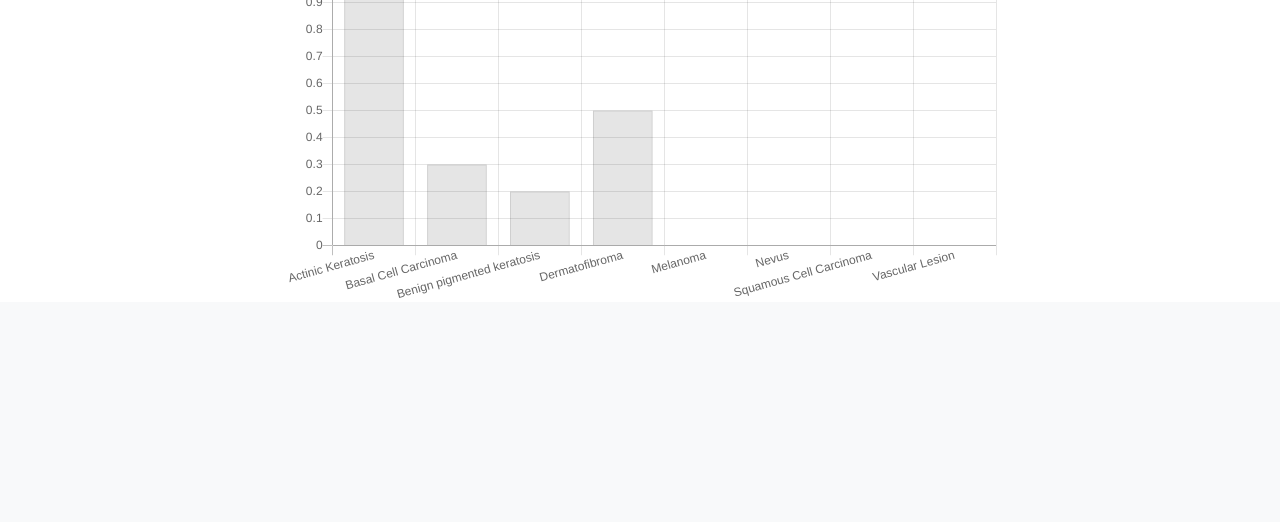
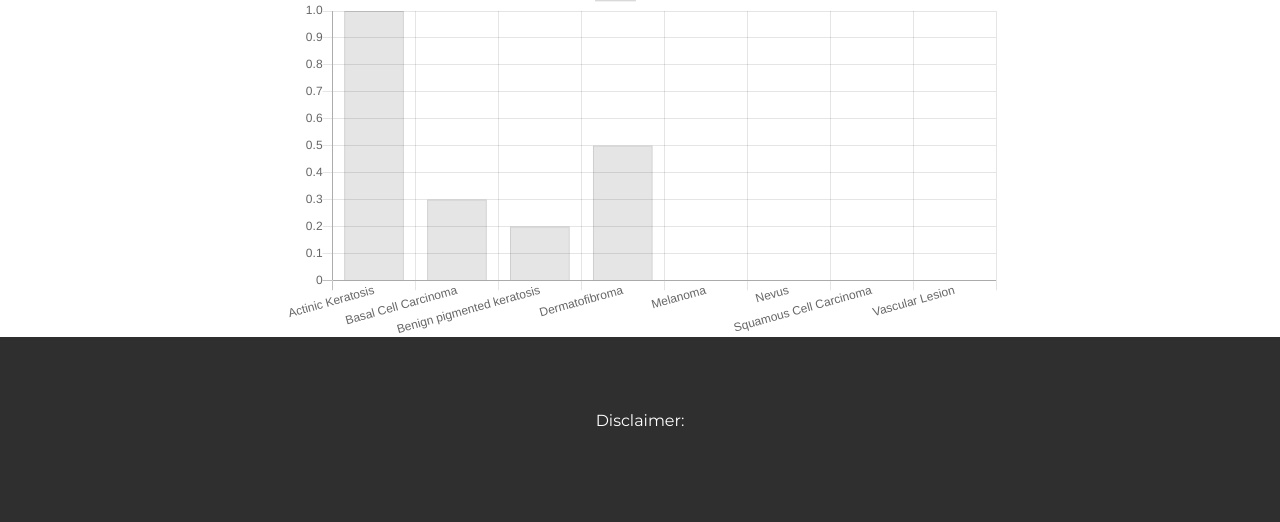
Before and after one commit to GitKat89/mole, a Django app: page /mole/analyze in a window 1280 px wide. Shown: the part 829-1351 px from the top of the page. Before the commit the page ends 1127 px from the top, so only its background shows below. Run offline with Django 3.2, Linux system fonts and the light colour scheme; some libraries are stand-ins or nearby versions.

Commit message:
improved style and added text

```diff
--- a/mole_django/mole_classifier/templates/mole_classifier/base.html
+++ b/mole_django/mole_classifier/templates/mole_classifier/base.html
@@ -6,14 +6,55 @@
 
     <link rel="stylesheet" href="https://stackpath.bootstrapcdn.com/bootstrap/4.4.1/css/bootstrap.min.css" integrity="sha384-Vkoo8x4CGsO3+Hhxv8T/Q5PaXtkKtu6ug5TOeNV6gBiFeWPGFN9MuhOf23Q9Ifjh"
         crossorigin="anonymous">
+    <link href="https://fonts.googleapis.com/css?family=Montserrat" rel="stylesheet">
     <meta name="viewport" content="width=device-width, initial-scale=1, shrink-to-fit=no">
     <!-- <link href="design.css" rel="stylesheet"> -->
+    <style>
+        body {
+            font: 20px Montserrat, sans-serif;
+            line-height: 1.8;
+            color: #f5f6f7;
+        }
+
+        p {
+            font-size: 16px;
+        }
+
+        h1 {
+            color: black;
+        }
+
+        .margin {
+            margin-bottom: 45px;
+        }
+
+        .navbar {
+            padding-top: 15px;
+            padding-bottom: 15px;
+            border: 0;
+            border-radius: 0;
+            margin-bottom: 0;
+            font-size: 12px;
+            letter-spacing: 5px;
+        }
+
+        .container-fluid {
+            padding-top: 70px;
+            padding-bottom: 70px;
+        }
+
+        .bg-4 {
+            background-color: #2f2f2f;
+            /* Black Gray */
+            color: #fff;
+        }
+    </style>
 </head>
 
 <body>
 
     <nav class="navbar navbar-expand-lg navbar-light bg-light">
-        <a class="navbar-brand" href="#">Mole Classifier</a>
+        <a class="navbar-brand" href="{% url 'index' %}">Mole Classifier</a>
         <button class="navbar-toggler" type="button" data-toggle="collapse" data-target="#navbarSupportedContent" aria-controls="navbarSupportedContent"
             aria-expanded="false" aria-label="Toggle navigation">
             <span class="navbar-toggler-icon"></span>
@@ -32,7 +73,7 @@
                 <li class="nav-item dropdown">
                     <a class="nav-link dropdown-toggle" href="#" id="navbarDropdown" role="button" data-toggle="dropdown" aria-haspopup="true"
                         aria-expanded="false">
-                        Dropdown
+                        Menu
                     </a>
                     <div class="dropdown-menu" aria-labelledby="navbarDropdown">
                         <a class="dropdown-item" href="{% url 'info' %}">Info</a>
@@ -66,6 +107,10 @@
     <div id="content" name="content">
         {% block content %} {% endblock %}
     </div>
+    <footer class="container-fluid bg-4 text-center">
+        <p>Disclaimer:
+        </p>
+    </footer>
+</body>
 
-</body>
 </html>
--- a/mole_django/mole_classifier/templates/mole_classifier/index.html
+++ b/mole_django/mole_classifier/templates/mole_classifier/index.html
@@ -5,7 +5,7 @@
 </header>
 <div class="row py-4">
     <div class="col-lg-6 mx-auto">
-            <!--div class="col-lg-6 mx-auto">
+        <!--div class="col-lg-6 mx-auto">
                     <form method="POST" class="input-group mb-3 px-2 py-2 rounded-pill bg-white shadow-sm" action="{% url 'analyze' %}" enctype="multipart/form-data"-->
         <form method="POST" action="{% url 'analyze' %}" enctype="multipart/form-data">
             {% csrf_token %}
@@ -28,22 +28,22 @@
             <select class="custom-select my-1 mr-sm-2" name="{{ form.sex.name }}">
                 <option selected disabled>Enter your gender</option>
                 {% for choice in form.sex.field.choices %}
-                    <option value="{{ choice.0 }}">{{ choice.1 }}</option>
+                <option value="{{ choice.0 }}">{{ choice.1 }}</option>
                 {% endfor %}
             </select>
             <select class="custom-select my-1 mr-sm-2" name="{{ form.age_approx.name }}">
                 <option selected disabled>Enter your age</option>
                 {% for choice in form.age_approx.field.choices %}
-                    <option value="{{ choice.0 }}">{{ choice.1 }}</option>
+                <option value="{{ choice.0 }}">{{ choice.1 }}</option>
                 {% endfor %}
             </select>
             <select class="custom-select my-1 mr-sm-2" name="{{ form.anatom_site_general.name }}">
-                <option selected disabled>Enter your anatom_site_general</option>
+                <option selected disabled>Enter the location of the examined mole </option>
                 {% for choice in form.anatom_site_general.field.choices %}
-                    <option value="{{ choice.0 }}">{{ choice.1 }}</option>
+                <option value="{{ choice.0 }}">{{ choice.1 }}</option>
                 {% endfor %}
             </select>
-            <button class="btn btn-danger m-0 rounded-pill px-4" type="submit">Analyse</button>
+            <button class="btn btn-primary m-0 rounded-pill px-4" style="background-color: #2e5cb8;" type="submit">Analyse</button>
 
         </form>
 
```
Also changed, not shown: 1 other file. Lines whose indentation alone changed are shown as unchanged.
